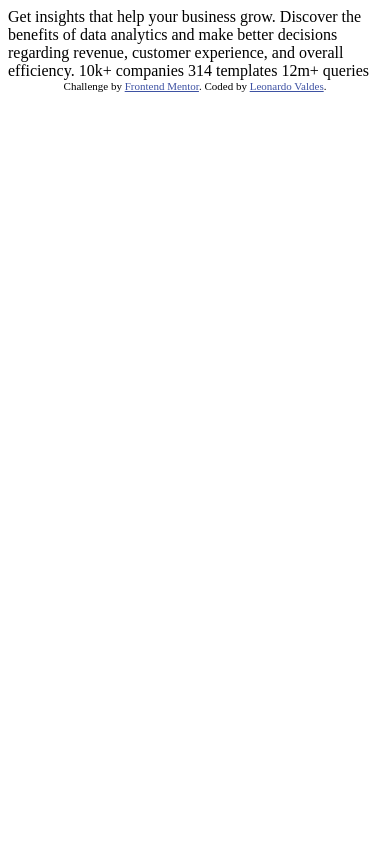
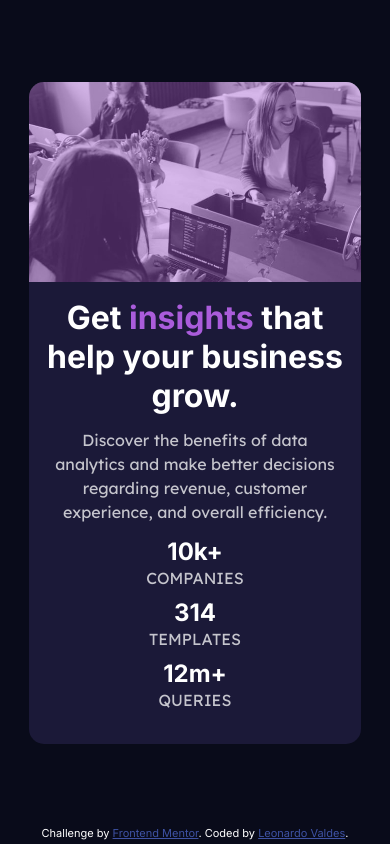
Before and after one commit to valdes91/stats-preview-card-component, a plain HTML site: page index.html in a window 390 px wide. Drawn offline with Linux system fonts and the light colour scheme.

Commit message:
add mobile layout

```diff
--- a/index.html
+++ b/index.html
@@ -8,6 +8,12 @@
 		<link rel="icon" type="image/png" sizes="32x32" href="./images/favicon-32x32.png" />
 
 		<title>Frontend Mentor | Stats preview card component</title>
+		<link rel="stylesheet" href="styles.css" />
+		<link rel="preconnect" href="https://fonts.gstatic.com" />
+		<link
+			href="https://fonts.googleapis.com/css2?family=Inter:wght@400;700&family=Lexend+Deca&display=swap"
+			rel="stylesheet"
+		/>
 
 		<!-- Feel free to remove these styles or customise in your own stylesheet 👍 -->
 		<style>
@@ -21,10 +27,34 @@
 		</style>
 	</head>
 	<body>
-		Get insights that help your business grow. Discover the benefits of data analytics and make
-		better decisions regarding revenue, customer experience, and overall efficiency. 10k+ companies
-		314 templates 12m+ queries
-
+		<div class="card">
+			<div class="image-side"></div>
+			<div class="text-side">
+				<div id="heading">
+					<h1>Get <span id="accent">insights</span> that help your business grow.</h1>
+				</div>
+				<div id="paragraph">
+					<p>
+						Discover the benefits of data analytics and make better decisions regarding revenue,
+						customer experience, and overall efficiency.
+					</p>
+				</div>
+				<div id="stats">
+					<div class="stat">
+						<h2>10k+</h2>
+						<p>companies</p>
+					</div>
+					<div class="stat">
+						<h2>314</h2>
+						<p>templates</p>
+					</div>
+					<div class="stat">
+						<h2>12m+</h2>
+						<p>queries</p>
+					</div>
+				</div>
+			</div>
+		</div>
 		<div class="attribution">
 			Challenge by
 			<a href="https://www.frontendmentor.io?ref=challenge" target="_blank">Frontend Mentor</a>.
--- /dev/null
+++ b/styles.scss
@@ -0,0 +1,96 @@
+$main-bg-color: hsl(233, 47%, 7%);
+$card-bg-color: hsl(244, 38%, 16%);
+$accent-color: hsl(277, 64%, 61%);
+$heading-stats-color: hsl(0, 0%, 100%);
+$paragraph-color: hsla(0, 0%, 100%, 0.75);
+$stat-heading-color: hsla(0, 0%, 100%, 0.6);
+
+* {
+	box-sizing: border-box;
+	margin: 0;
+	padding: 0;
+}
+
+html,
+body {
+	height: 100%;
+	color: #fff;
+	font-size: 100%;
+	font-family: 'Inter', sans-serif;
+}
+
+body {
+	background-color: $main-bg-color;
+	display: flex;
+	flex-wrap: wrap;
+	justify-content: center;
+	align-items: flex-end;
+
+	// div {
+	// 	border: 1px solid #fff;
+	// }
+
+	.attribution {
+		width: 100%;
+		padding-bottom: 0.25rem;
+	}
+
+	.card {
+		width: 85%;
+		background-color: $card-bg-color;
+		margin: 0.5rem 0;
+		border-radius: 15px;
+
+		.text-side {
+			padding: 1rem;
+			text-align: center;
+
+			div {
+				padding-bottom: 0.5rem;
+			}
+
+			#paragraph,
+			.stat p {
+				font-family: 'Lexend Deca', sans-serif;
+				color: $paragraph-color;
+				line-height: 1.5;
+			}
+
+			#paragraph {
+				margin: 0.3rem 0;
+			}
+
+			#accent {
+				color: $accent-color;
+			}
+
+			.stat p {
+				text-transform: uppercase;
+			}
+		}
+
+		.image-side {
+			height: 200px;
+			background: url('images/image-header-mobile.jpg') no-repeat center center/cover;
+			position: relative;
+			border-radius: 15px 15px 0 0;
+
+			&::after {
+				border-radius: inherit;
+				content: '';
+				opacity: 0.4;
+				background-color: $accent-color;
+				position: absolute;
+				height: 100%;
+				width: 100%;
+				top: 0;
+				left: 0;
+				z-index: 1;
+			}
+
+			& > * {
+				z-index: 10;
+			}
+		}
+	}
+}
```
Also changed, not shown: styles.css (added), 1 other file.
